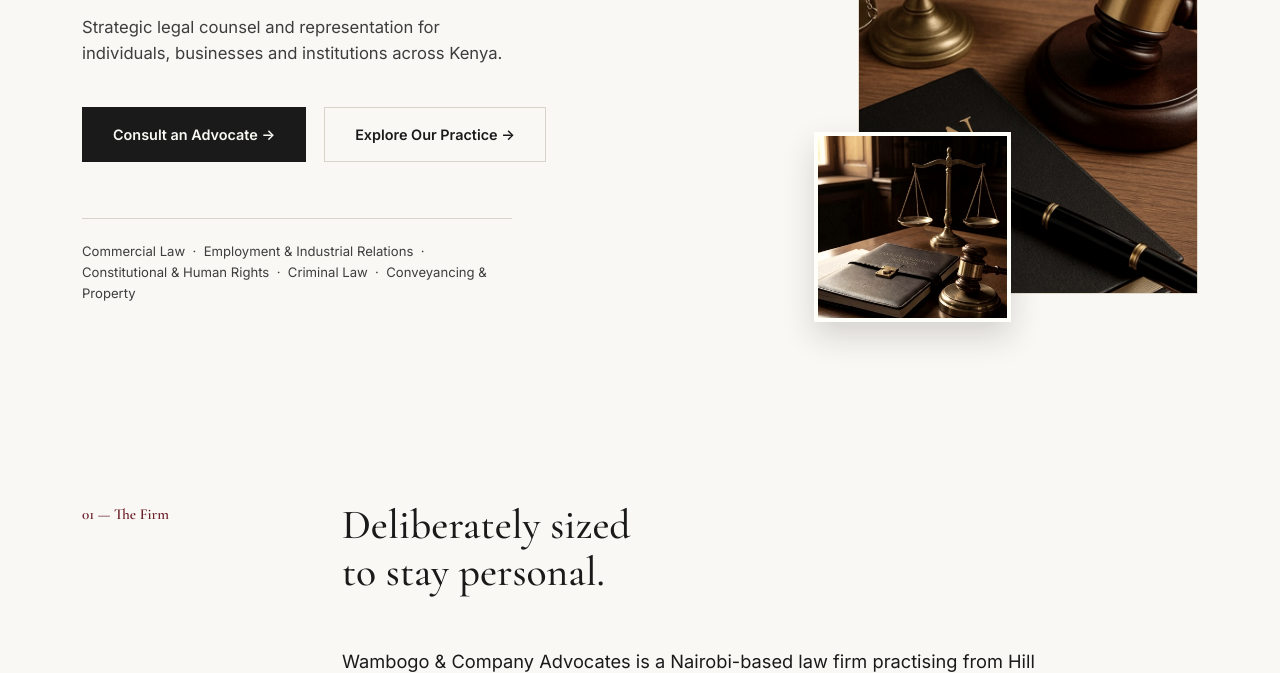
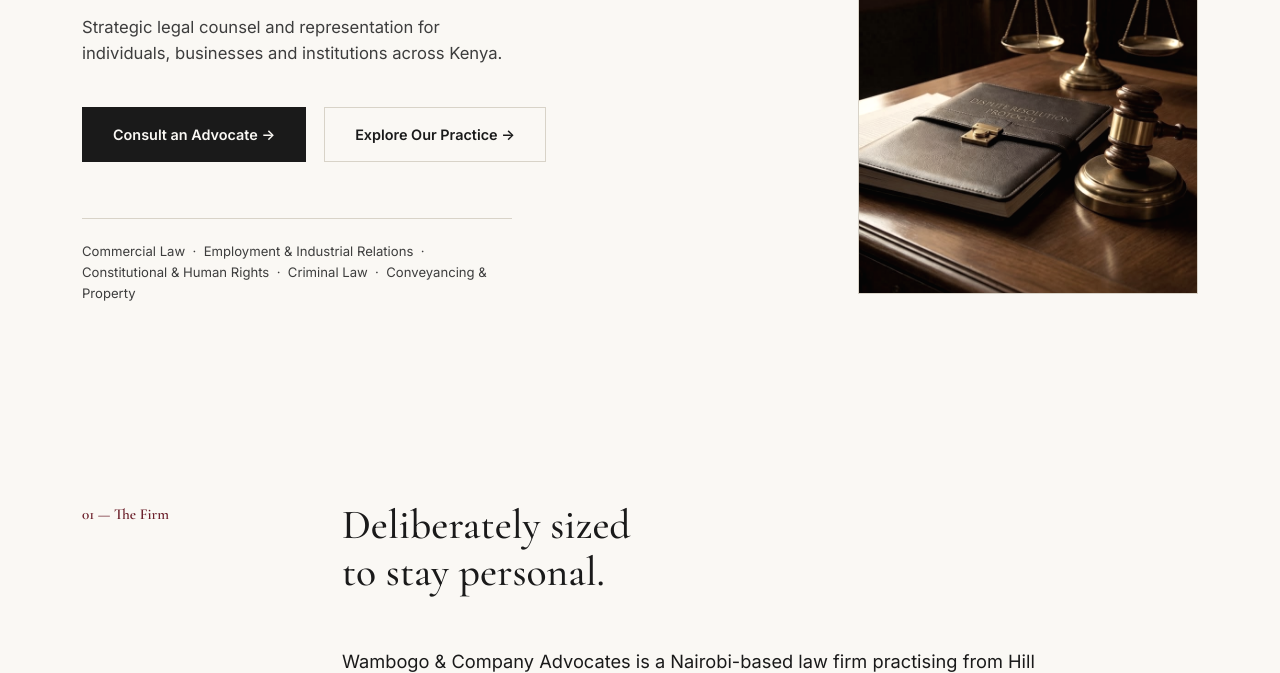
Before and after one commit to aurumconcierge4-dotcom/Wambogo-and-company-advocates-, a plain HTML site: page index.html in a window 1280 px wide. Shown: the part 427-1100 px from the top of the page. Drawn offline with nearby package versions, Linux system fonts and the light colour scheme.

Commit message:
Replace diptych hero with alternating crossfade

```diff
--- a/index.html
+++ b/index.html
@@ -317,25 +317,19 @@
   @media (max-width:900px){ .hero-v2-visual{ max-width:220px; margin:0 auto; } }
 
 
-.hero-photo-stack{ position:relative; width:100%; max-width:340px; margin-left:auto; }
-.hero-photo-primary{
-  width:100%; height:480px; object-fit:cover; display:block;
+.hero-photo-crossfade{
+  position:relative; width:100%; max-width:340px; margin-left:auto;
+  height:480px; border:1px solid var(--line); overflow:hidden;
+}
+.hero-photo-slide{
+  position:absolute; inset:0; width:100%; height:100%; object-fit:cover;
   filter:grayscale(0.35) sepia(0.1) contrast(1.05);
-  border:1px solid var(--line);
+  opacity:0; transition:opacity 1.2s ease-in-out;
 }
-.hero-photo-secondary{
-  position:absolute; bottom:-28px; left:-44px;
-  width:58%; height:190px; object-fit:cover; display:block;
-  filter:grayscale(0.35) sepia(0.1) contrast(1.05);
-  border:4px solid var(--paper);
-  box-shadow:0 14px 30px rgba(26,26,26,0.16);
+.hero-photo-slide.is-active{ opacity:1; }
+@media (max-width:900px){
+  .hero-photo-crossfade{ max-width:260px; height:340px; margin:0 auto; }
 }
-@media (max-width:900px){
-  .hero-photo-stack{ max-width:260px; margin:0 auto; }
-  .hero-photo-primary{ height:340px; }
-  .hero-photo-secondary{ left:-20px; bottom:-20px; height:140px; }
-}
-
 </style>
 </head>
 <body>
@@ -373,9 +367,9 @@
       <p class="hero-v2-trust">Commercial Law &nbsp;·&nbsp; Employment &amp; Industrial Relations &nbsp;·&nbsp; Constitutional &amp; Human Rights &nbsp;·&nbsp; Criminal Law &nbsp;·&nbsp; Conveyancing &amp; Property</p>
     </div>
     <div class="hero-v2-visual" aria-hidden="true">
-      <div class="hero-photo-stack">
-        <img src="images/hero-1.jpg" alt="" class="hero-photo-primary">
-        <img src="images/hero-2.jpg" alt="" class="hero-photo-secondary">
+      <div class="hero-photo-crossfade">
+        <img src="images/hero-1.jpg" alt="" class="hero-photo-slide is-active">
+        <img src="images/hero-2.jpg" alt="" class="hero-photo-slide">
       </div>
     </div>
   </div>
@@ -521,6 +515,16 @@
 
 <script>
   document.getElementById('year').textContent = new Date().getFullYear();
+(function(){
+  var slides = document.querySelectorAll('.hero-photo-slide');
+  if(slides.length < 2) return;
+  var i = 0;
+  setInterval(function(){
+    slides[i].classList.remove('is-active');
+    i = (i + 1) % slides.length;
+    slides[i].classList.add('is-active');
+  }, 4000);
+})();
 
   (function(){
     var titleEl = document.querySelector('.hero-v2-title');
```
